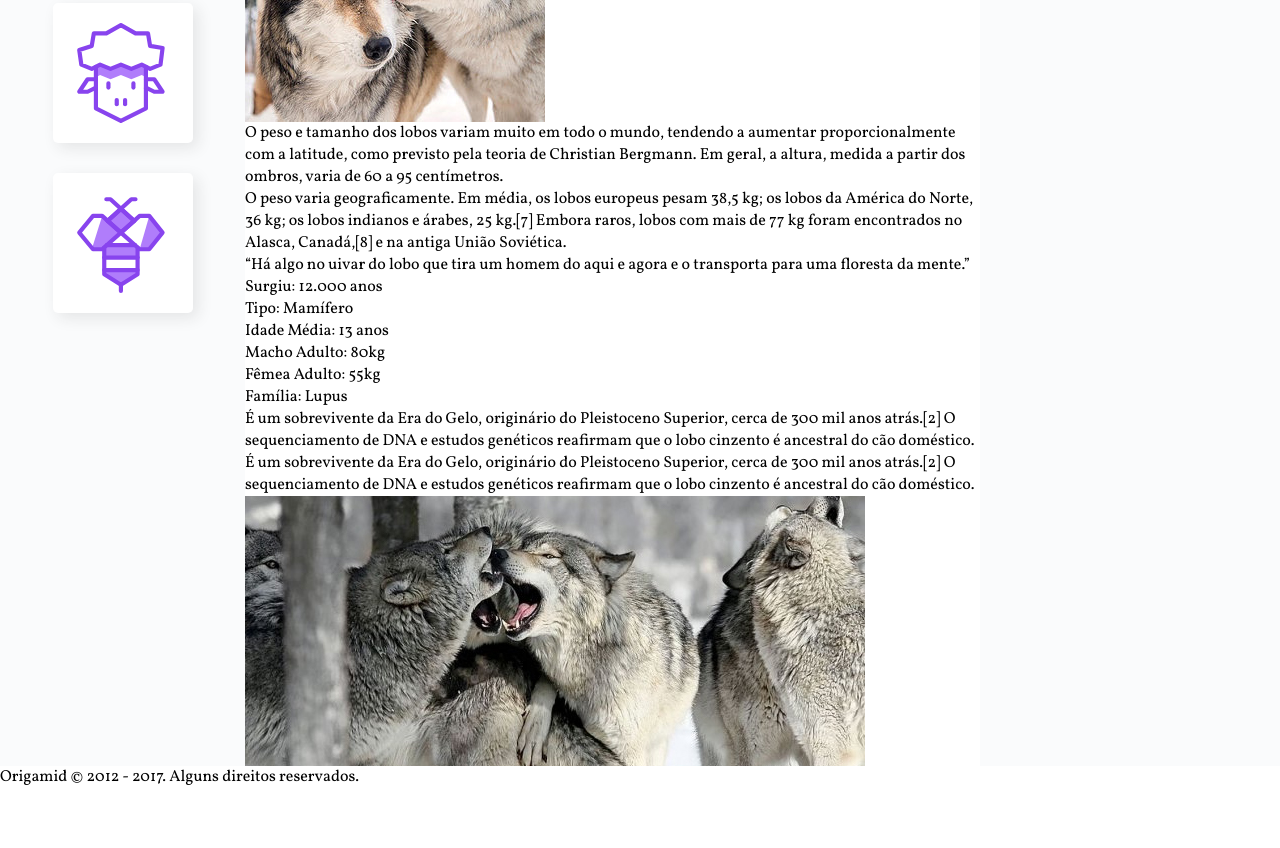
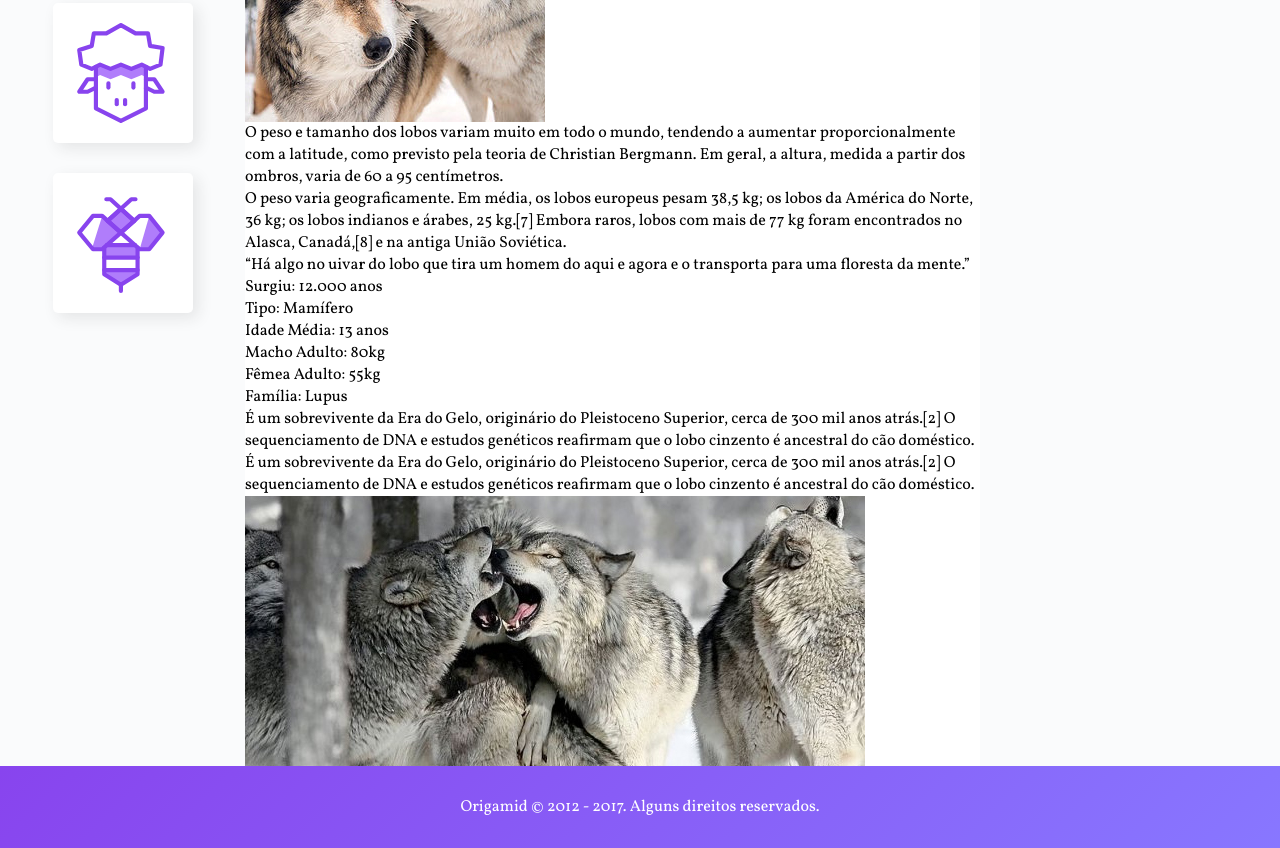
Before and after one commit to Henrique1204/CSS-Grid-Layout, a plain HTML site: page WildBeast/index.html in a window 1280 px wide. Shown: the part 812-1660 px from the top of the page. Before the commit the page ends 1600 px from the top, so only its background shows below. Drawn offline with Linux system fonts and the light colour scheme.

Commit message:
Adicionar estilos para footer do site -- WildBeast

```diff
--- a/WildBeast/css/estilo.css
+++ b/WildBeast/css/estilo.css
@@ -115,5 +115,9 @@ img {
 
 /* Footer */
 .footer {
+    padding: 30px;
+    text-align: center;
+    color: #FFF;
+    background: linear-gradient(135deg, #84E, #87F);
     grid-area: footer;
 }
```
